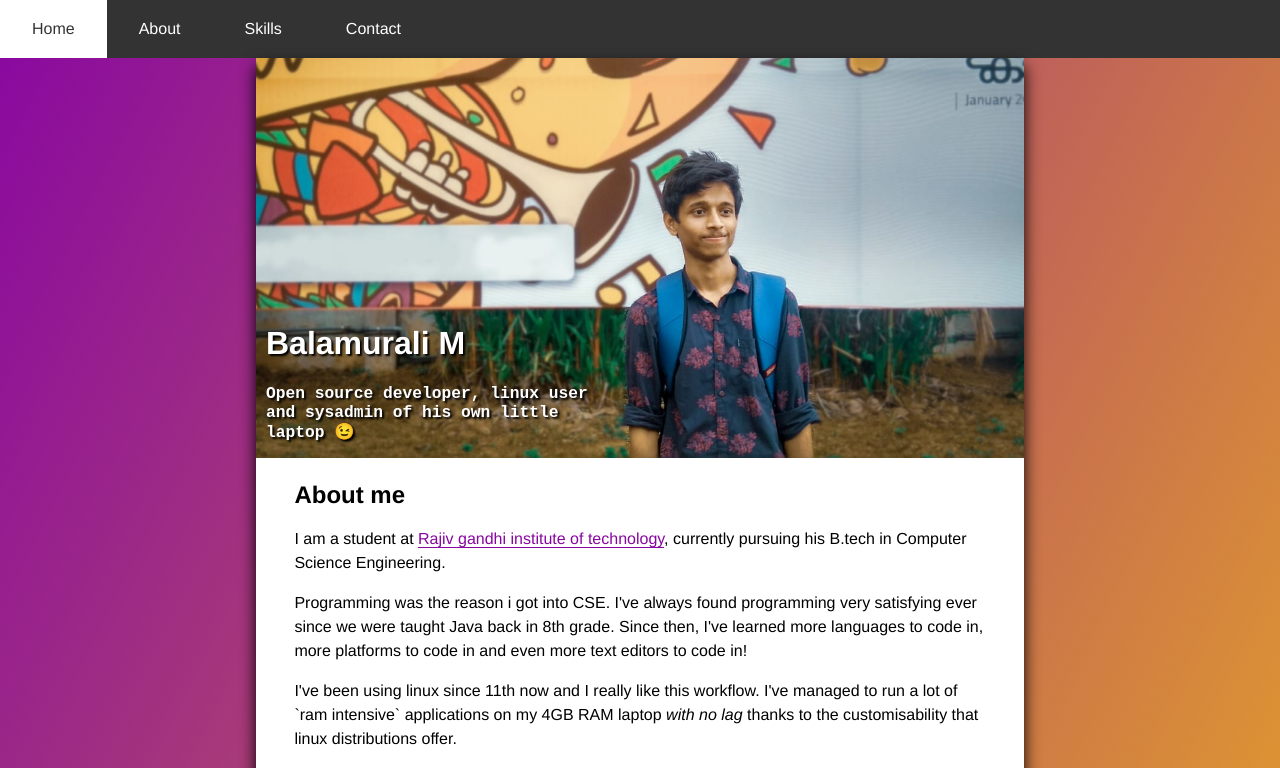
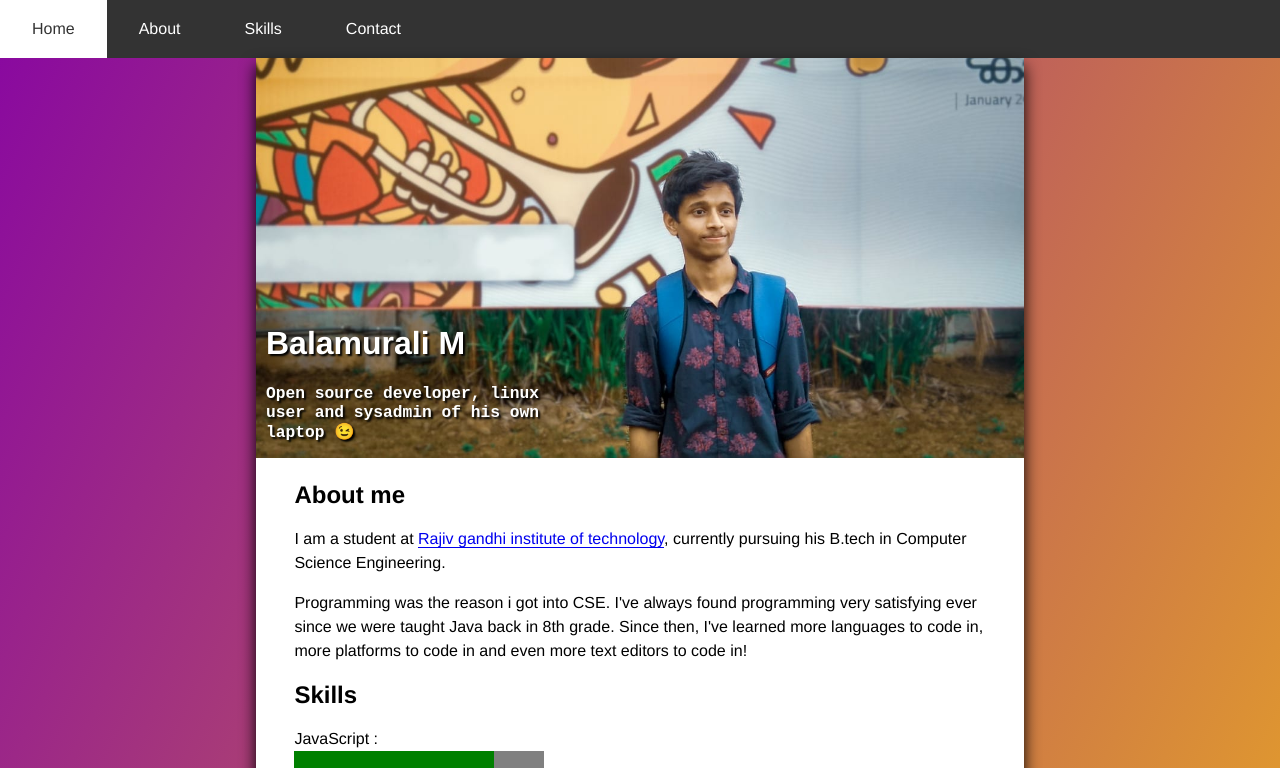
Before and after one commit to balamurali27/balamurali27.github.io, a plain HTML site: page index.html in a window 1280 px wide. Shown: the top 768 px of the page. Drawn offline with Linux system fonts and the light colour scheme.

Commit message:
:art: Removed some unneccessary stuff - Removed random color for links - Shortened the intro paragraph

```diff
--- a/index.html
+++ b/index.html
@@ -24,7 +24,7 @@
 				<div class="onimage">
 						<h1>Balamurali M</h1>
 						<p>Open source developer, linux user and sysadmin of
-						his own little laptop &#128521;</p>
+						his own laptop &#128521;</p>
 				</div>
 		</header>
 		<article>
@@ -41,12 +41,6 @@
 				to code in, more platforms to code in and
 				even more text editors to code in!
 				</p>
-				<p>I've been using linux since 11th now and
-				I really like this workflow. I've managed to
-				run a lot of `ram intensive` applications on my 4GB RAM laptop
-				<em>with no lag</em> thanks to the
-				customisability that
-				linux distributions offer. </p>
 			<!-- <section id="blogs"> -->
 				<!-- <h2>Some of the blogs I've made</h2> -->
 				<!-- [> TODO: add boxes for links to blogs <04-05-19, Balamurali M> <] -->
--- a/scripts/colors.js
+++ b/scripts/colors.js
@@ -13,7 +13,3 @@ direction = getRandomIntInclusive(0, 360);
 document.querySelector('body').style.backgroundImage =
 		"repeating-linear-gradient(" + direction + "deg, "
 		+ colors[0] + ", " + colors[1] + ")";
-//color to links
-document.querySelectorAll('article a').forEach(function(a) {
-		a.style.color = colors[1];
-});
```
